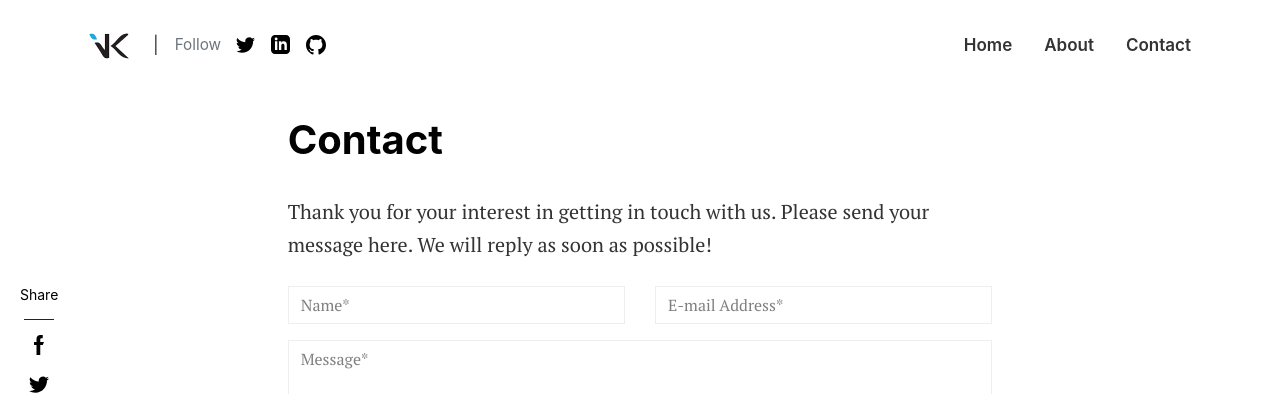
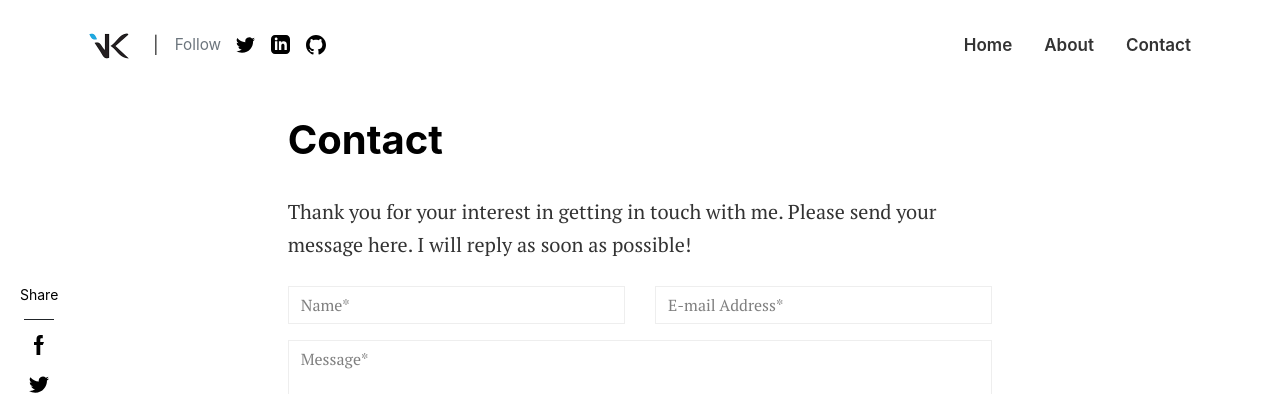
Before and after one commit to VipinMadhaan/vipinmadhaan.github.io, a Jekyll site: the page built from pages/contact.html, in a window 1280 px wide. Shown: the top 394 px of the page. Built offline with Jekyll 4.4.1, drawn with Linux system fonts in a browser that asks for light colours.

```diff
--- a/pages/contact.html
+++ b/pages/contact.html
@@ -1,20 +1,23 @@
 ---
 layout: page
 title: Contact
-permalink: "/contact/"
+permalink: '/contact/'
 comments: false
 ---
 
 <form action="https://formspree.io/{{site.email}}" method="POST">
-<p class="mb-4">Thank you for your interest in getting in touch with us. Please send your message here. We will reply as soon as possible!</p>
+  <p class="mb-4">
+    Thank you for your interest in getting in touch with me. Please send your message here. I will reply as soon as
+    possible!
+  </p>
   <div class="form-group row">
     <div class="col-md-6">
-<input class="form-control" type="text" name="name" placeholder="Name*" required>
+      <input class="form-control" type="text" name="name" placeholder="Name*" required />
     </div>
     <div class="col-md-6">
-<input class="form-control" type="email" name="_replyto" placeholder="E-mail Address*" required>
+      <input class="form-control" type="email" name="_replyto" placeholder="E-mail Address*" required />
     </div>
   </div>
   <textarea rows="8" class="form-control mb-3" name="message" placeholder="Message*" required></textarea>
-<input class="btn btn-dark" type="submit" value="Send">
+  <input class="btn btn-dark" type="submit" value="Send" />
 </form>
```
Also changed, not shown: pages/about.md (+3 -3 lines). Lines whose indentation alone changed are shown as unchanged.
